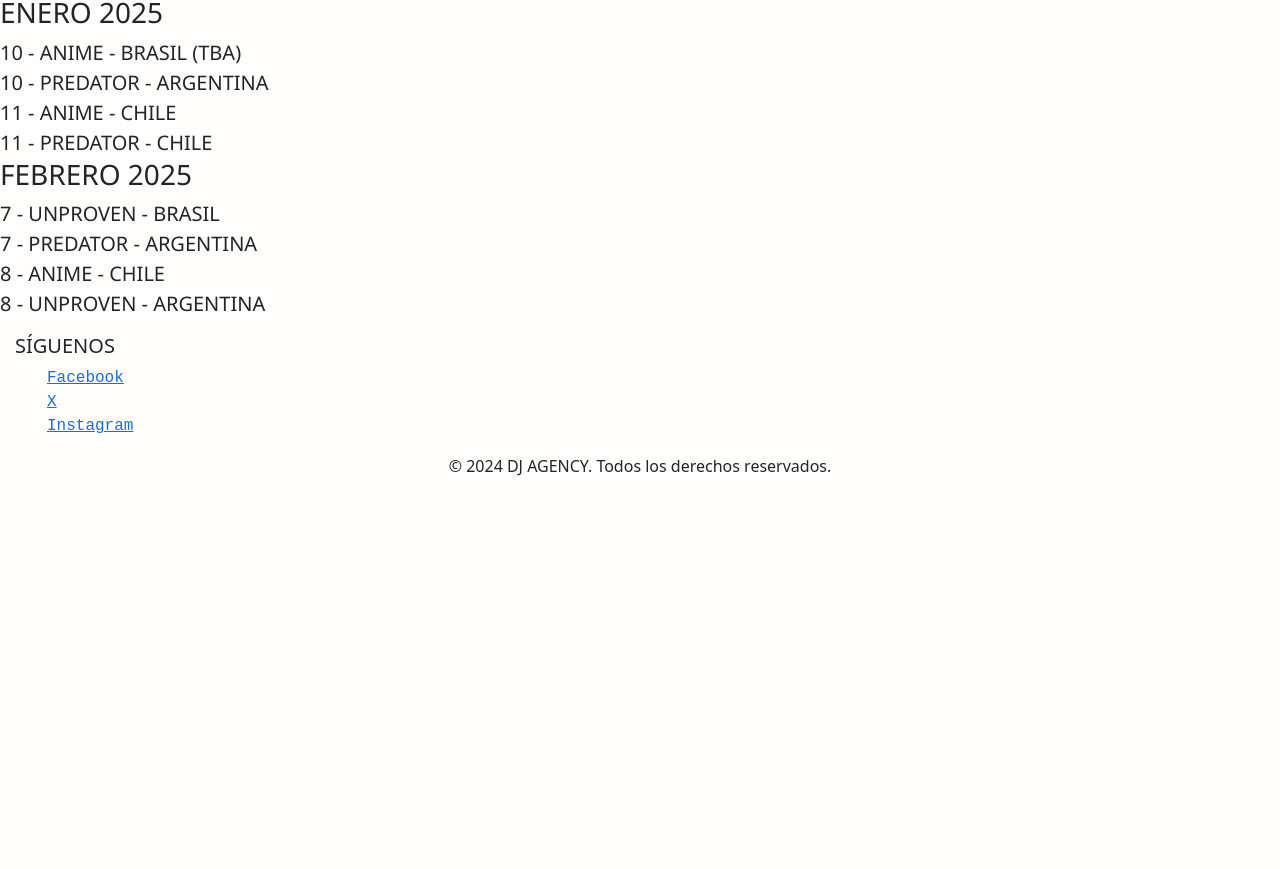
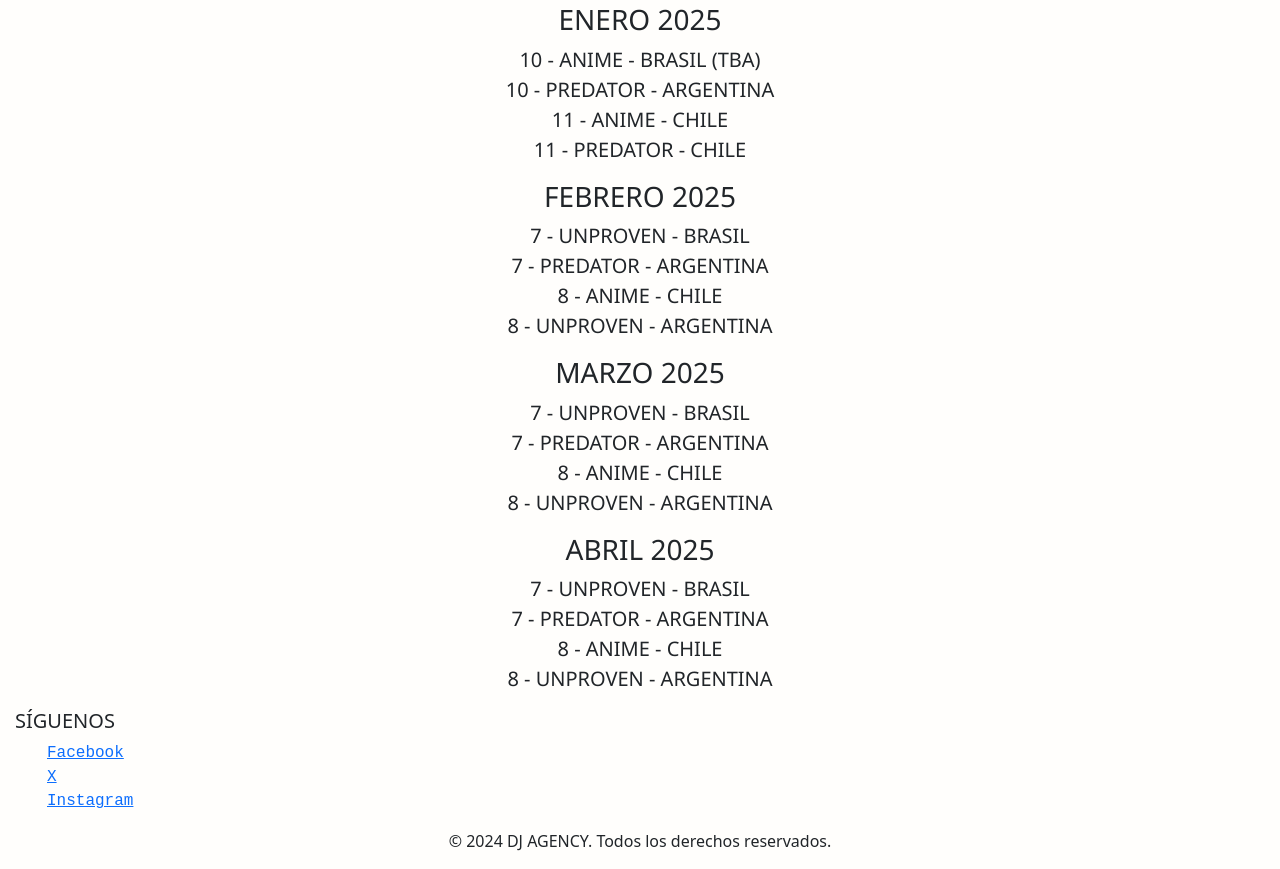
Before and after one commit to juan-moresi/preentrega2-moresi, a plain HTML site: page pages/tour.html in a window 1280 px wide. Shown: the part 172-1041 px from the top of the page. Before the commit the page ends 800 px from the top, so only its background shows below. Drawn offline with nearby package versions, Linux system fonts and the light colour scheme.

Commit message:
cambios en tour

```diff
--- a/css/style.css
+++ b/css/style.css
@@ -92,6 +92,14 @@ header{
     }
 }
 
+
+/* diseño calendario */
+
+.box-calendario{
+    margin: 15px;
+    text-align: center;
+}
+
 .copy{
     text-align: center;
 }
--- a/pages/contacto.html
+++ b/pages/contacto.html
@@ -112,6 +112,9 @@
             </div>
         </div>
     </footer>
+
+     <!-- bootstrap JS -->
+     <script src="https://cdn.jsdelivr.net/npm/bootstrap@5.3.3/dist/js/bootstrap.bundle.min.js" integrity="sha384-YvpcrYf0tY3lHB60NNkmXc5s9fDVZLESaAA55NDzOxhy9GkcIdslK1eN7N6jIeHz" crossorigin="anonymous"></script>
 </body>
 
 </html>
--- a/pages/tour.html
+++ b/pages/tour.html
@@ -56,7 +56,8 @@
     <!-- CALENARIO DE FECHAS -->
     <main>
         <h1>PROXIMAS FECHAS</h1>
-
+        <div class="container-calendario">
+            <div class="box-calendario">
                 <div class="meses-calendario">
                     <h3>ENERO 2025</h3>
                 </div>
@@ -67,7 +68,12 @@
                     <li>11 - ANIME - CHILE</li>
                     <li>11 - PREDATOR - CHILE</li>
                 </div>
+            </div>
+        </div>
 
+        <div class="container-calendario">
+
+            <div class="box-calendario">
                 <div class="meses-calendario">
                     <h3>FEBRERO 2025</h3>
                 </div>
@@ -78,7 +84,39 @@
                     <li>8 - ANIME - CHILE</li>
                     <li>8 - UNPROVEN - ARGENTINA</li>
                 </div>
+            </div>
+        </div>
 
+        <div class="container-calendario">
+
+            <div class="box-calendario">
+                <div class="meses-calendario">
+                    <h3>MARZO 2025</h3>
+                </div>
+
+                <div class="dias-calendario">
+                    <li>7 - UNPROVEN - BRASIL </li>
+                    <li>7 - PREDATOR - ARGENTINA</li>
+                    <li>8 - ANIME - CHILE</li>
+                    <li>8 - UNPROVEN - ARGENTINA</li>
+                </div>
+            </div>
+        </div>
+        <div class="container-calendario">
+
+            <div class="box-calendario">
+                <div class="meses-calendario">
+                    <h3>ABRIL 2025</h3>
+                </div>
+
+                <div class="dias-calendario">
+                    <li>7 - UNPROVEN - BRASIL </li>
+                    <li>7 - PREDATOR - ARGENTINA</li>
+                    <li>8 - ANIME - CHILE</li>
+                    <li>8 - UNPROVEN - ARGENTINA</li>
+                </div>
+            </div>
+        </div>
 
     </main>
 
@@ -105,6 +143,8 @@
         </div>
     </footer>
 
+     <!-- bootstrap JS -->
+     <script src="https://cdn.jsdelivr.net/npm/bootstrap@5.3.3/dist/js/bootstrap.bundle.min.js" integrity="sha384-YvpcrYf0tY3lHB60NNkmXc5s9fDVZLESaAA55NDzOxhy9GkcIdslK1eN7N6jIeHz" crossorigin="anonymous"></script>
 </body>
 
 </html>
```
Also changed, not shown: pages/media.html (+5 -5 lines). Lines whose indentation alone changed are shown as unchanged.
